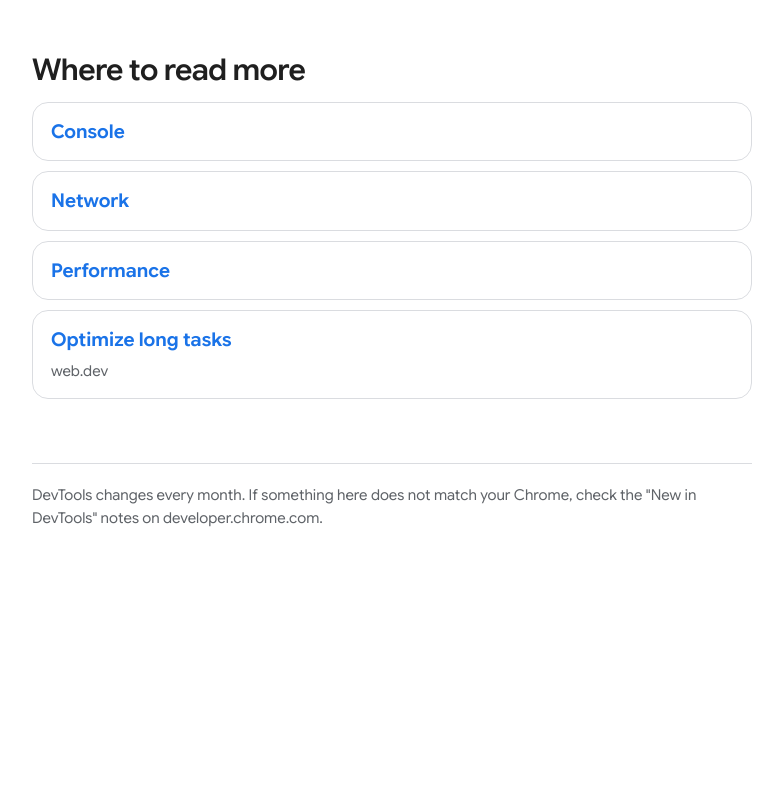
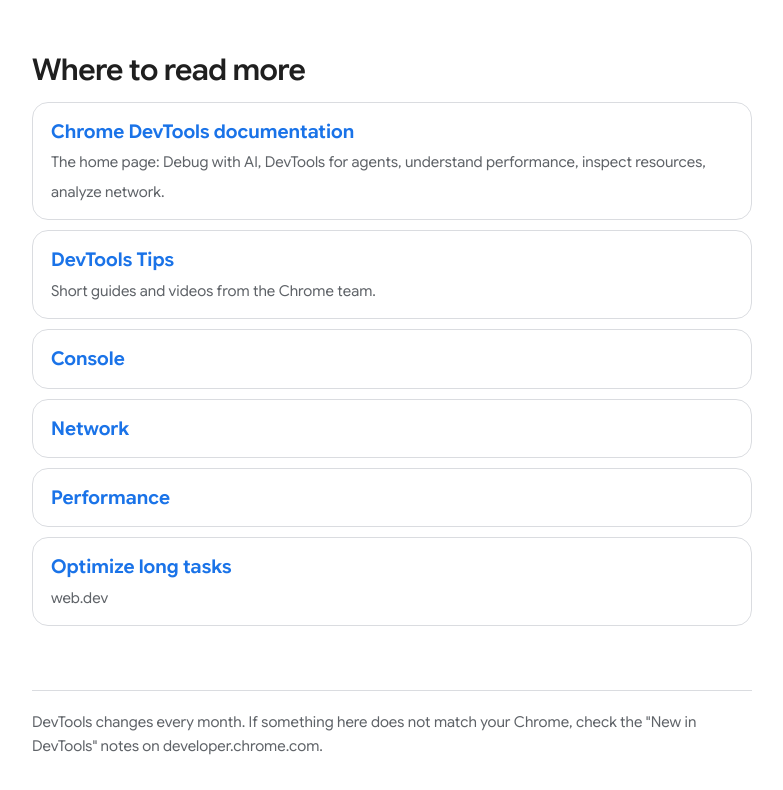
Before and after one commit to ishan-1010/devfest-devtools-demo, a plain HTML site: page talk/index.html in a window 1280 px wide. Shown: the part 5230-6020 px from the top of the page, without its empty margins (248-1031 px from the left). Before the commit the page ends 5855 px from the top, so only its background shows below. Drawn offline with Linux system fonts and the light colour scheme.

Commit message:
Link the DevTools docs from the notes page
Co-Authored-By: Claude Sonnet 5.5 <noreply@anthropic.com>

```diff
--- a/talk/index.html
+++ b/talk/index.html
@@ -151,6 +151,8 @@ footer { margin-top: 64px; padding-top: 20px; border-top: 1px solid var(--line);
 
 <h2>Where to read more</h2>
 <div class="links">
+  <a href="https://developer.chrome.com/docs/devtools"><b>Chrome DevTools documentation</b><small>The home page: Debug with AI, DevTools for agents, understand performance, inspect resources, analyze network.</small></a>
+  <a href="https://developer.chrome.com/docs/devtools/tips"><b>DevTools Tips</b><small>Short guides and videos from the Chrome team.</small></a>
   <a href="https://developer.chrome.com/docs/devtools/console"><b>Console</b></a>
   <a href="https://developer.chrome.com/docs/devtools/network"><b>Network</b></a>
   <a href="https://developer.chrome.com/docs/devtools/performance"><b>Performance</b></a>
```
